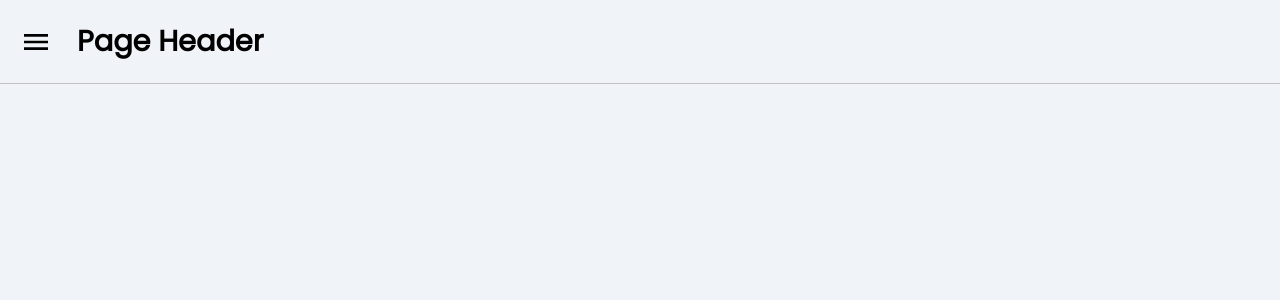
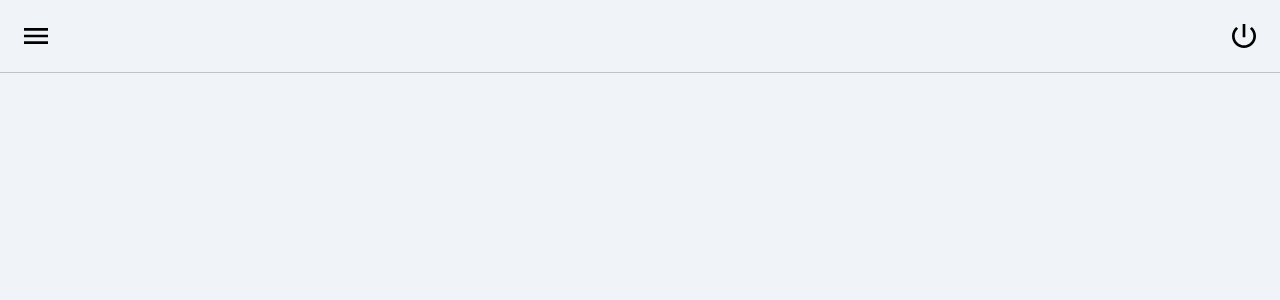
Before and after one commit to shakyakarunathilake/sak-distributors, a React (Create React App) app in the folder client/: page /page in a window 1280 px wide. Shown: the top 300 px of the page. Built offline with nearby package versions, Linux system fonts and the light colour scheme.

Commit message:
Changes to shared page component

```diff
--- a/client/src/shared/Page/Page.module.scss
+++ b/client/src/shared/Page/Page.module.scss
@@ -28,6 +28,10 @@
             .icon {
                 font-size: 2em;
             }
+
+            // .redIcon {
+            //     color: $warningColor;
+            // }
         }
 
         .title {
--- a/client/src/shared/Page/page.js
+++ b/client/src/shared/Page/page.js
@@ -1,5 +1,6 @@
 //React
 import React, { useState } from 'react';
+import classnames from 'classnames';
 
 //Development Stage Imports
 import Photo from './Photo.jpg';
@@ -17,6 +18,7 @@ import BusinessIcon from '@material-ui/icons/Business';
 import MenuIcon from '@material-ui/icons/Menu';
 import PersonIcon from '@material-ui/icons/Person';
 import PeopleIcon from '@material-ui/icons/People';
+import PowerSettingsNewIcon from '@material-ui/icons/PowerSettingsNew';
 import StorageIcon from '@material-ui/icons/Storage';
 
 //SCSS Styles
@@ -67,7 +69,7 @@ const useStyles = makeStyles(theme => ({
 
 }));
 
-function Page(props) {
+export default function Page(props) {
 
     const classes = useStyles();
     const [state, setState] = useState();
@@ -142,11 +144,12 @@ function Page(props) {
                     />
                 </div>
                 <div className={style.title}>
-                    {/* {props.title} */}
-                    Page Header
+                    {props.title}
                 </div>
-                <div>
-
+                <div className={style.iconDiv}>
+                    <PowerSettingsNewIcon
+                        className={classnames(style.icon, style.redIcon)}
+                    />
                 </div>
             </div>
             <div className="pageContent">
@@ -155,5 +158,3 @@ function Page(props) {
         </div>
     );
 }
-
-export default Page;
```
